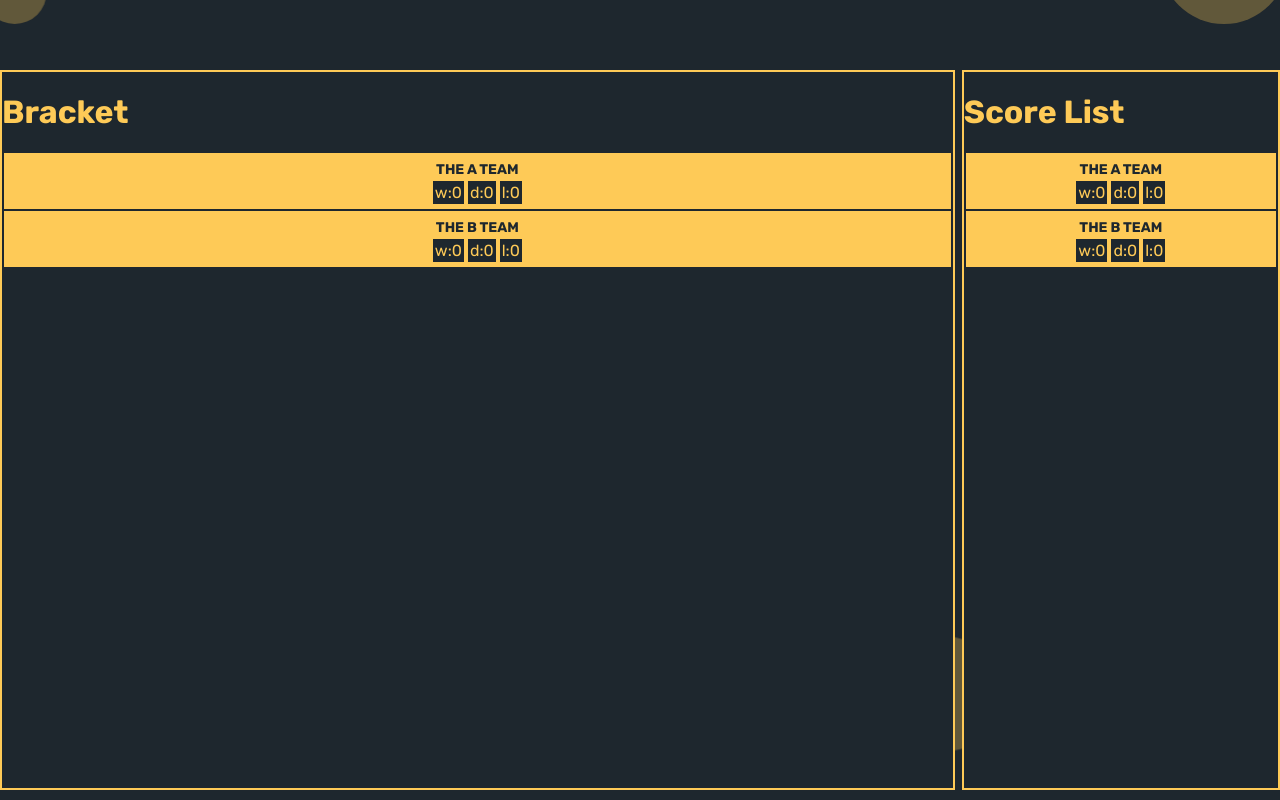
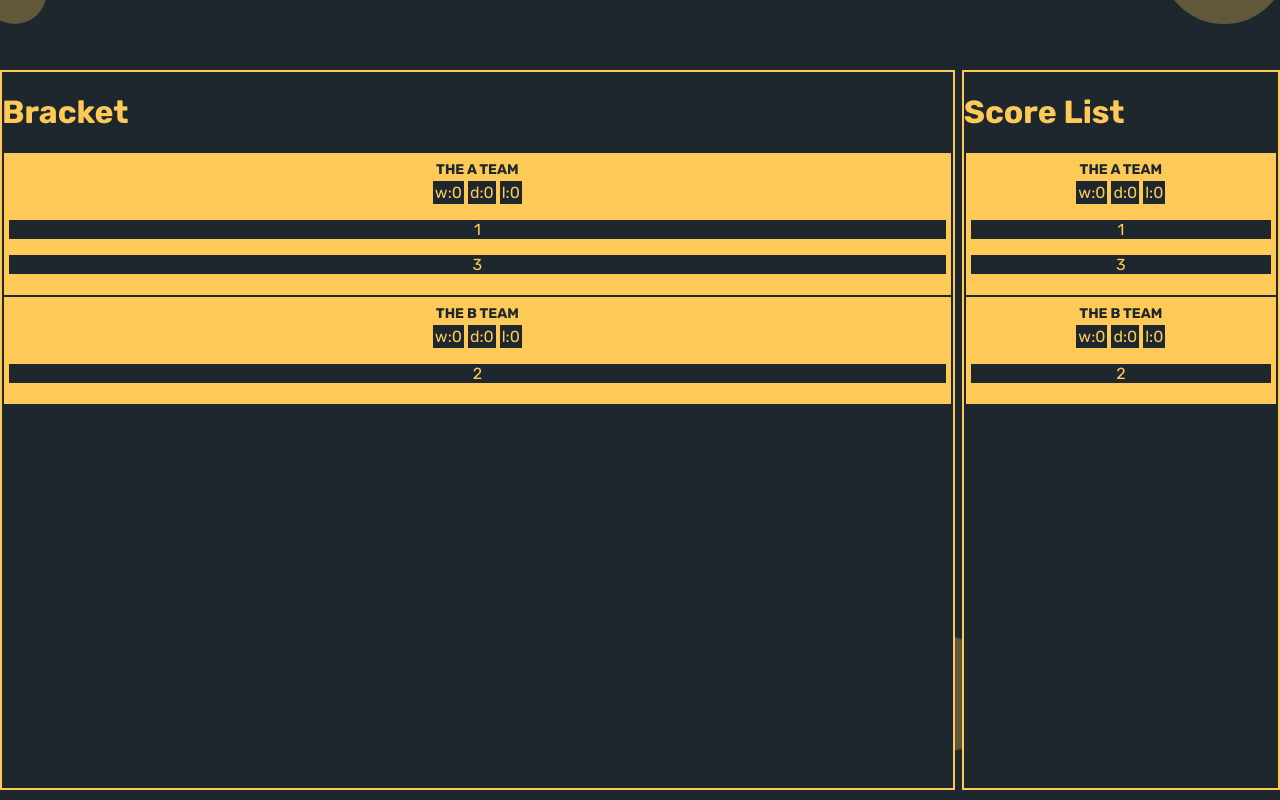
Before and after one commit to grzesiekS/tournament_bracket, a React (Create React App) app: page / in a window 1280 px wide. Built offline with nearby package versions, Linux system fonts and the light colour scheme.

Commit message:
Implement Player component in Team

```diff
--- a/src/components/features/Team/Player/Player.tsx
+++ b/src/components/features/Team/Player/Player.tsx
@@ -2,10 +2,10 @@ import React from 'react';
 
 import styles from './Player.module.scss';
 
-export const Player: React.FC = () => {
+export const Player: React.FC<{id:string}> = ({ id }) => {
   return(
     <div className={styles.container}>
-      <p>Player</p>
+      <p>{id}</p>
     </div>
   );
 };
--- a/src/components/features/Team/Team.tsx
+++ b/src/components/features/Team/Team.tsx
@@ -3,10 +3,11 @@ import React from 'react';
 import { TeamInt } from '../../../common/interface';
 
 import { Title } from '../../common/Title/Title';
+import { Player } from './Player/Player';
 
 import styles from './Team.module.scss';
 
-export const Team: React.FC<TeamInt> = ({ name, win, draw, lose }) => (
+export const Team: React.FC<TeamInt> = ({ name, win, draw, lose, players }) => (
   <div className={styles.container}>
     <Title text={name} color='dark'/>
     <div className={styles.flexbox}>
@@ -14,5 +15,10 @@ export const Team: React.FC<TeamInt> = ({ name, win, draw, lose }) => (
       <p>{`d:${draw}`}</p>
       <p>{`l:${lose}`}</p>
     </div>
+    <div className={styles.playerList}>
+      {players.map(playerId => (
+        <Player key={playerId} id={playerId} />
+      ))}
+    </div>
   </div>
 );
```
